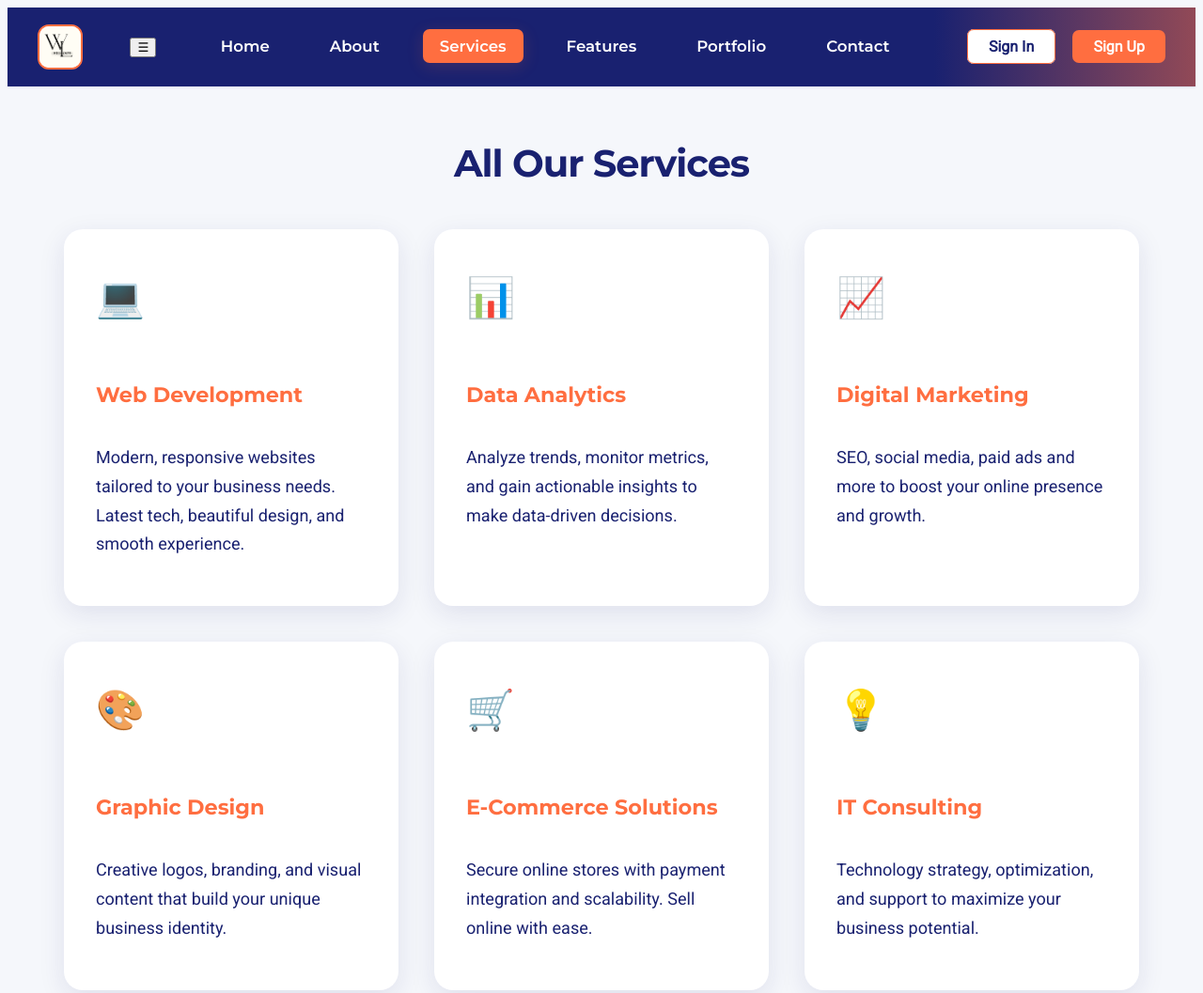
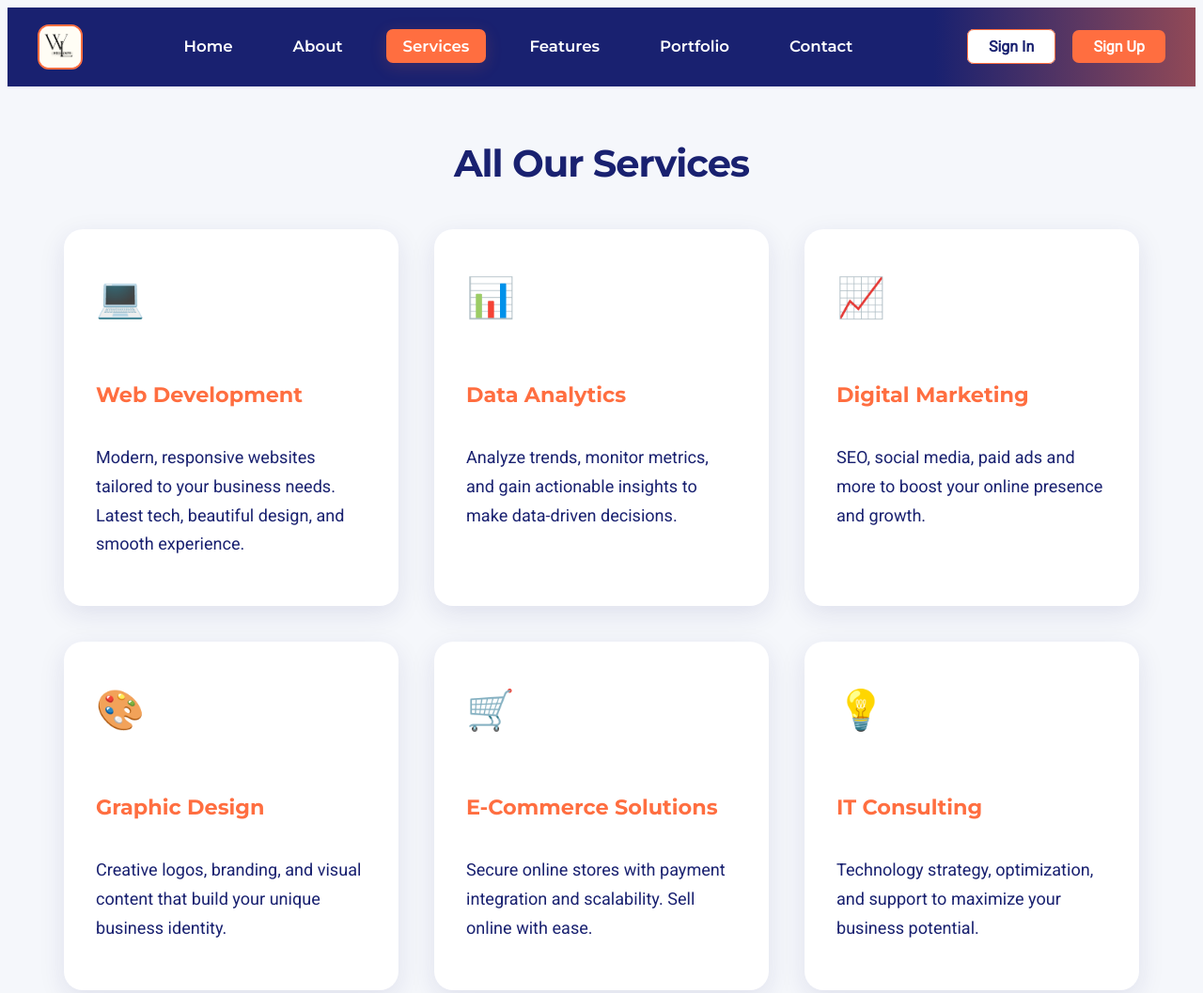
Before and after one commit to GaganAgrawal/my-website, a plain HTML site: page services.html in a window 1280 px wide. Shown: the top 1057 px of the page at 94% size. Drawn offline with Linux system fonts and the light colour scheme.

Commit message:
Update services.html

```diff
--- a/services.html
+++ b/services.html
@@ -13,7 +13,6 @@
       <a href="index.html" class="logo-link">
         <img src="images/logo.png" alt="Webloom Logo" class="logo-small">
       </a>
-      <button class="mobile-menu-toggle" aria-label="Toggle mobile menu">☰</button>
       <nav>
         <ul>
           <li><a href="index.html">Home</a></li>
```
